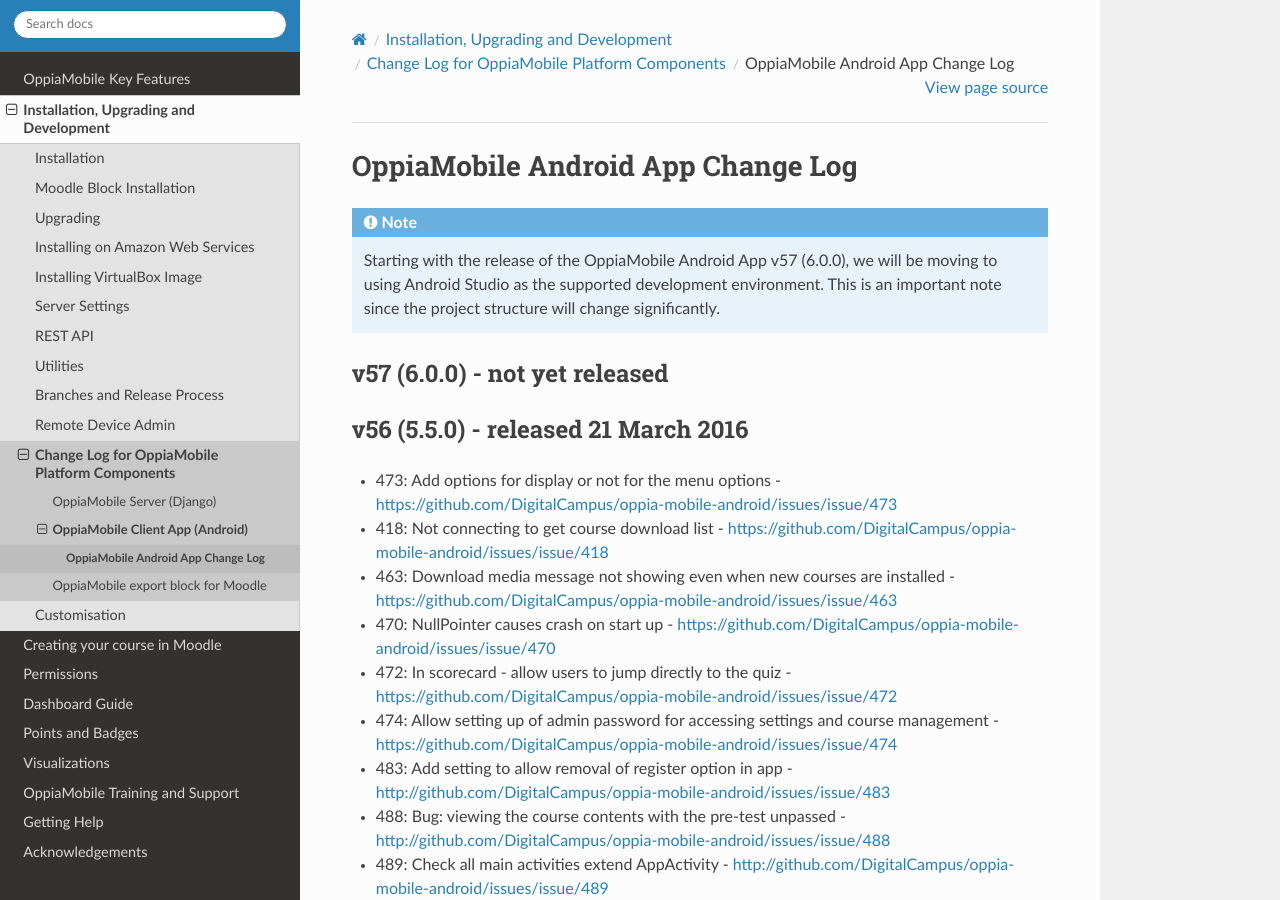
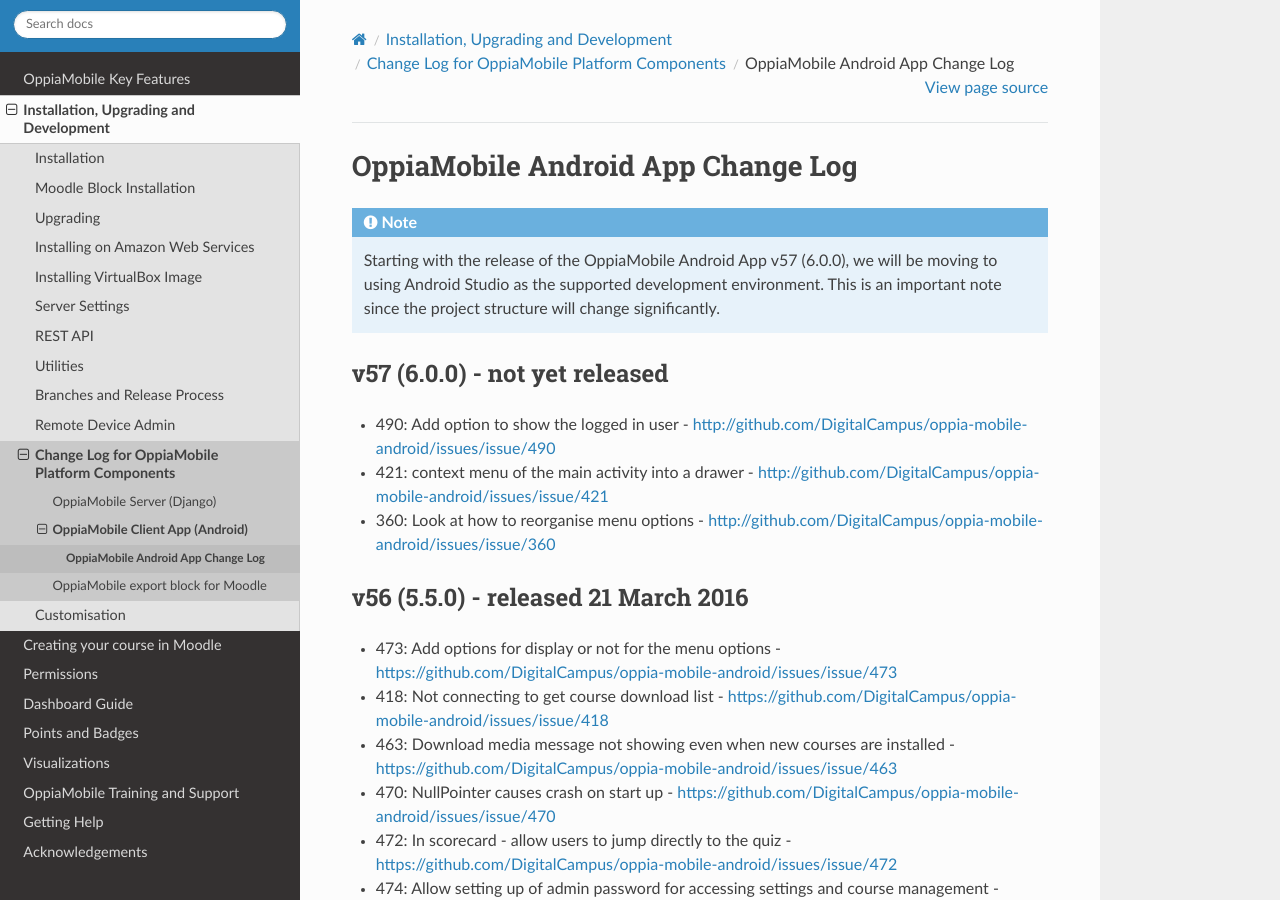
Before and after one commit to DigitalCampus/django-oppia, a Sphinx documentation site: the page built from docs/dev/changelog_android.rst, in a window 1280 px wide and 900 px high. Built offline with Sphinx 7.4.7 and the Read the Docs theme 2.0.0, drawn with Linux system fonts in a browser that asks for light colours; the version number is read from the project's files by our own code.

Commit message:
update docs

```diff
--- a/docs/dev/changelog_android.rst
+++ b/docs/dev/changelog_android.rst
@@ -11,6 +11,9 @@
 v57 (6.0.0) - not yet released
 --------------------------------------
 
+* 490: Add option to show the logged in user - http://github.com/DigitalCampus/oppia-mobile-android/issues/issue/490
+* 421: context menu of the main activity into a drawer - http://github.com/DigitalCampus/oppia-mobile-android/issues/issue/421
+* 360: Look at how to reorganise menu options - http://github.com/DigitalCampus/oppia-mobile-android/issues/issue/360
 
 .. _appv56:
 
```
